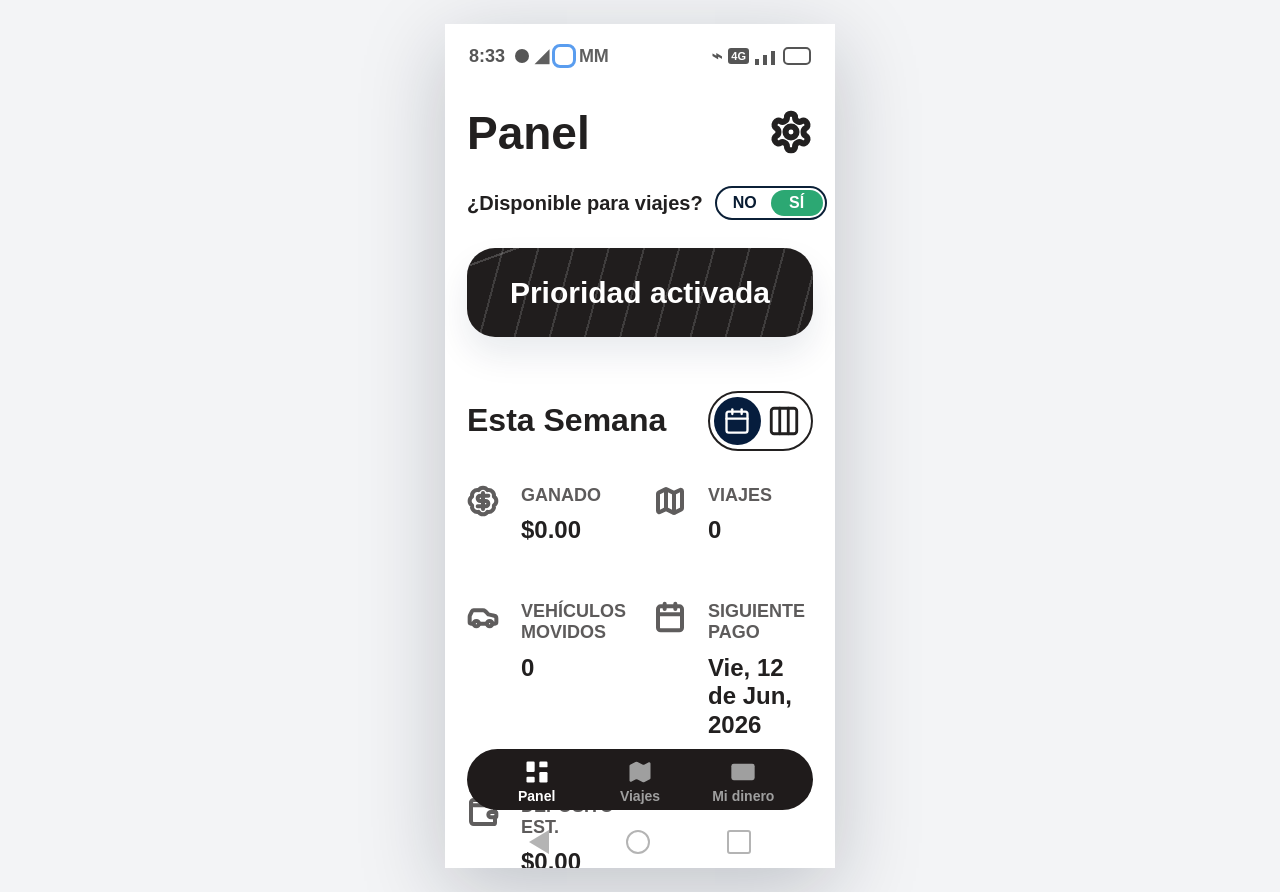
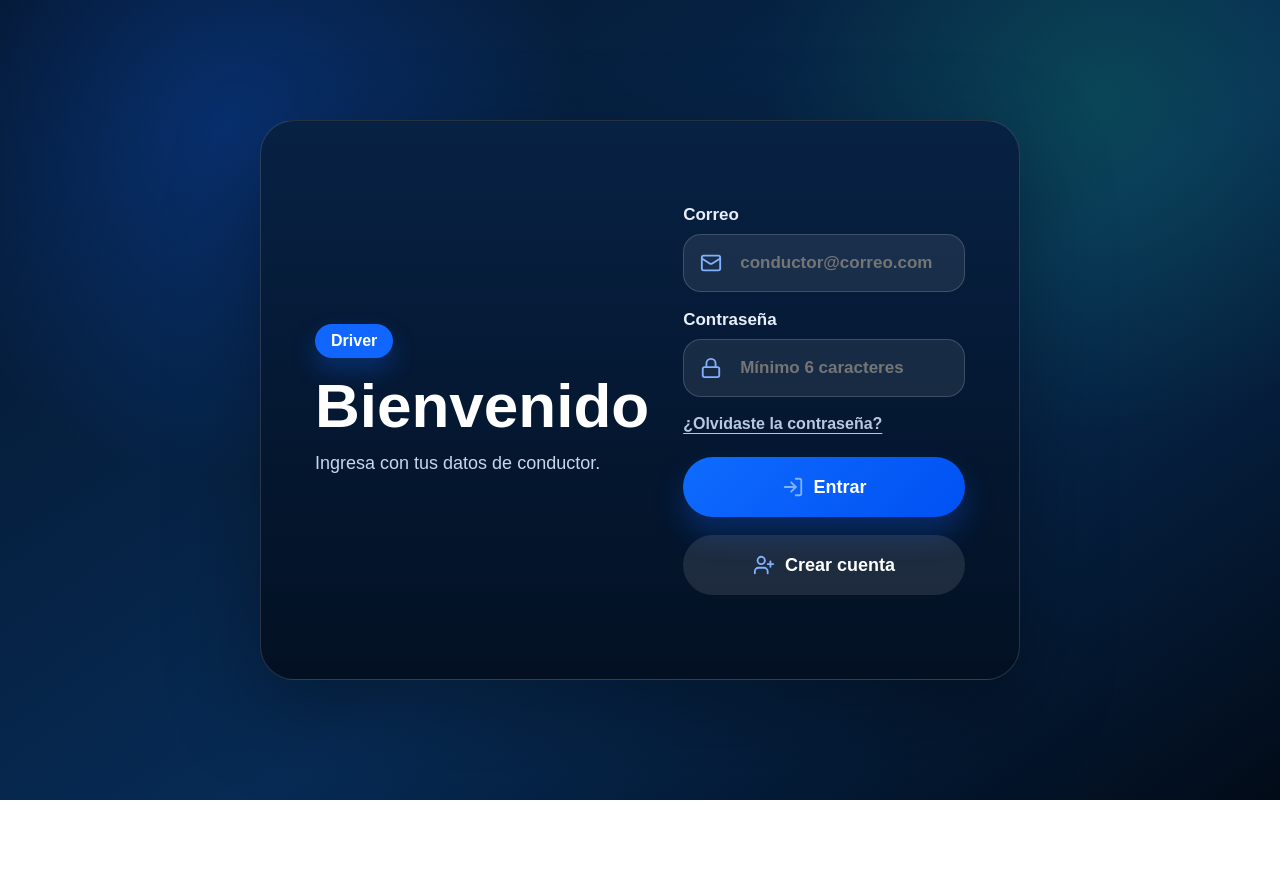
Before and after one commit to ruumruummx-hub/driver-ruum, a Next.js app: page / in a window 1280 px wide. After the commit the page ends 800 px from the top, so only its background shows below. Built offline with nearby package versions, Linux system fonts and the light colour scheme.

Commit message:
aplicar imagen

```diff
--- a/app/globals.css
+++ b/app/globals.css
@@ -1,10 +1,15 @@
 :root {
-  --ink: #222020;
-  --muted: #5e5d5d;
-  --light: #efefef;
-  --nav: #1f1b1b;
-  --blue: #061d3d;
-  --green: #2ca873;
+  --ink: #07142b;
+  --muted: #66718c;
+  --light: #f5f8fd;
+  --nav: #061b3a;
+  --blue: #1166ff;
+  --blue-deep: #021932;
+  --blue-soft: #eaf2ff;
+  --green: #19b96f;
+  --line: #dfe7f3;
+  --card: #ffffff;
+  --shadow: 0 18px 46px rgb(2 20 47 / 0.14);
 }
 
 * {
@@ -18,7 +23,10 @@ body {
 
 body {
   margin: 0;
-  background: #f3f4f6;
+  background:
+    radial-gradient(circle at 22% 10%, rgb(17 102 255 / 0.26), transparent 26%),
+    radial-gradient(circle at 78% 16%, rgb(25 185 111 / 0.16), transparent 24%),
+    linear-gradient(135deg, #031326 0%, #06264a 52%, #02101f 100%);
   color: var(--ink);
   font-family: Arial, Helvetica, sans-serif;
 }
@@ -28,11 +36,19 @@ button {
   font: inherit;
 }
 
+input {
+  color: inherit;
+  font: inherit;
+}
+
 .shell {
   min-height: 100vh;
   display: grid;
   place-items: center;
   padding: 24px;
+  background:
+    linear-gradient(115deg, rgb(255 255 255 / 0.035) 0 1px, transparent 1px 118px),
+    transparent;
 }
 
 .phone {
@@ -40,8 +56,141 @@ button {
   width: min(100%, 390px);
   height: 844px;
   overflow: hidden;
-  background: #fff;
-  box-shadow: 0 22px 80px rgb(15 23 42 / 0.22);
+  border: 1px solid rgb(255 255 255 / 0.16);
+  border-radius: 36px;
+  background:
+    linear-gradient(180deg, rgb(255 255 255 / 0.96), rgb(247 250 255 / 0.98)),
+    #fff;
+  box-shadow:
+    0 0 0 10px rgb(255 255 255 / 0.06),
+    0 30px 90px rgb(0 0 0 / 0.42);
+}
+
+.auth-shell {
+  min-height: 100vh;
+  padding: 18px;
+  background:
+    radial-gradient(circle at 18% 16%, rgb(17 102 255 / 0.28), transparent 28%),
+    radial-gradient(circle at 86% 12%, rgb(25 185 111 / 0.2), transparent 26%),
+    linear-gradient(145deg, #04152b 0%, #072b55 58%, #020b18 100%);
+}
+
+.auth-window {
+  width: min(100%, 440px);
+  min-height: min(780px, calc(100vh - 36px));
+  display: grid;
+  align-content: center;
+  gap: 34px;
+  border: 1px solid rgb(255 255 255 / 0.14);
+  border-radius: 34px;
+  background:
+    linear-gradient(180deg, rgb(8 34 69 / 0.92), rgb(3 16 34 / 0.98)),
+    var(--blue-deep);
+  padding: clamp(28px, 7vw, 54px);
+  box-shadow: 0 30px 90px rgb(0 0 0 / 0.34);
+  color: #fff;
+}
+
+.auth-brand span {
+  display: inline-block;
+  margin-bottom: 18px;
+  padding: 8px 16px;
+  border-radius: 999px;
+  background: var(--blue);
+  color: #fff;
+  font-weight: 900;
+  box-shadow: 0 12px 24px rgb(17 102 255 / 0.28);
+}
+
+.auth-brand h1 {
+  font-size: clamp(42px, 10vw, 62px);
+}
+
+.auth-brand p {
+  margin-top: 14px;
+  color: #c8d6ee;
+  font-size: 18px;
+  line-height: 1.35;
+}
+
+.auth-form {
+  display: grid;
+  gap: 18px;
+}
+
+.auth-form label {
+  display: grid;
+  gap: 9px;
+  color: #e7eefc;
+  font-size: 17px;
+  font-weight: 900;
+}
+
+.auth-form label > span {
+  min-height: 58px;
+  display: grid;
+  grid-template-columns: 28px 1fr;
+  align-items: center;
+  gap: 10px;
+  border: 1px solid rgb(255 255 255 / 0.16);
+  border-radius: 18px;
+  padding: 0 16px;
+  background: rgb(255 255 255 / 0.08);
+}
+
+.auth-form label > span:focus-within {
+  border-color: var(--blue);
+  background: rgb(255 255 255 / 0.12);
+}
+
+.auth-form svg {
+  color: #82b1ff;
+}
+
+.auth-form input {
+  width: 100%;
+  min-width: 0;
+  border: 0;
+  outline: 0;
+  background: transparent;
+  font-size: 17px;
+}
+
+.forgot-link {
+  width: fit-content;
+  border: 0;
+  background: transparent;
+  color: #b9c8e2;
+  padding: 0;
+  font-size: 16px;
+  font-weight: 900;
+  text-decoration: underline;
+  text-underline-offset: 4px;
+}
+
+.auth-primary,
+.auth-secondary {
+  min-height: 60px;
+  border-radius: 999px;
+  display: inline-flex;
+  align-items: center;
+  justify-content: center;
+  gap: 10px;
+  border: 0;
+  font-size: 18px;
+  font-weight: 900;
+}
+
+.auth-primary {
+  margin-top: 6px;
+  background: linear-gradient(135deg, #0f6bff, #0051f2);
+  color: #fff;
+  box-shadow: 0 16px 30px rgb(17 102 255 / 0.28);
+}
+
+.auth-secondary {
+  background: rgb(255 255 255 / 0.1);
+  color: #fff;
 }
 
 .status-bar {
@@ -53,7 +202,7 @@ button {
   padding: 0 24px;
   font-size: 18px;
   font-weight: 700;
-  color: #555;
+  color: #1a2c4d;
 }
 
 .status-icons,
@@ -67,7 +216,7 @@ button {
   width: 14px;
   height: 14px;
   border-radius: 50%;
-  background: #555;
+  background: #1a2c4d;
   display: inline-block;
 }
 
@@ -75,17 +224,17 @@ button {
   width: 18px;
   height: 18px;
   border-radius: 5px;
-  outline: 3px solid #5a9def;
+  outline: 3px solid var(--blue);
   display: inline-block;
 }
 
 .muted {
-  color: #5f5f5f;
+  color: #3b4962;
 }
 
 .volte {
   border-radius: 3px;
-  background: #555;
+  background: #1a2c4d;
   color: #fff;
   padding: 2px 3px;
   font-size: 11px;
@@ -95,16 +244,16 @@ button {
   width: 22px;
   height: 18px;
   display: inline-block;
-  background: linear-gradient(to top, #555 35%, transparent 35%) 0 100% / 4px 100% no-repeat,
-    linear-gradient(to top, #555 55%, transparent 55%) 8px 100% / 4px 100% no-repeat,
-    linear-gradient(to top, #555 80%, transparent 80%) 16px 100% / 4px 100% no-repeat;
+  background: linear-gradient(to top, #1a2c4d 35%, transparent 35%) 0 100% / 4px 100% no-repeat,
+    linear-gradient(to top, #1a2c4d 55%, transparent 55%) 8px 100% / 4px 100% no-repeat,
+    linear-gradient(to top, #1a2c4d 80%, transparent 80%) 16px 100% / 4px 100% no-repeat;
 }
 
 .battery {
   width: 28px;
   height: 18px;
   display: inline-block;
-  border: 2px solid #555;
+  border: 2px solid #1a2c4d;
   border-radius: 5px;
 }
 
@@ -124,6 +273,11 @@ button {
   align-items: center;
   justify-content: space-between;
   margin: 22px 0 28px;
+}
+
+.top h1,
+.flow-top h1 {
+  color: var(--ink);
 }
 
 h1,
@@ -161,17 +315,17 @@ h2 {
 }
 
 .availability strong {
-  font-size: 20px;
+  min-width: 0;
+  font-size: 19px;
   line-height: 1;
   font-weight: 900;
-  white-space: nowrap;
 }
 
 .switch {
-  width: 112px;
+  width: 96px;
   height: 34px;
-  flex: 0 0 112px;
-  border: 2px solid #0b2037;
+  flex: 0 0 96px;
+  border: 1px solid #bed0ea;
   border-radius: 999px;
   display: grid;
   grid-template-columns: 1fr 1fr;
@@ -182,7 +336,8 @@ h2 {
 
 .switch span {
   text-align: center;
-  color: #081b32;
+  color: #49617f;
+  font-size: 14px;
 }
 
 .switch .active {
@@ -196,7 +351,7 @@ h2 {
 
 .priority {
   height: 89px;
-  border-radius: 28px;
+  border-radius: 20px;
   display: grid;
   place-items: center;
   margin-bottom: 54px;
@@ -204,10 +359,9 @@ h2 {
   font-size: 30px;
   font-weight: 900;
   background:
-    linear-gradient(160deg, transparent 0 8%, rgb(255 255 255 / 0.18) 8% 9%, transparent 9% 20%),
-    repeating-linear-gradient(105deg, rgb(255 255 255 / 0.14) 0 2px, transparent 2px 34px),
-    #201d1d;
-  box-shadow: 0 18px 35px rgb(6 29 61 / 0.09);
+    radial-gradient(circle at 86% 18%, rgb(25 185 111 / 0.28), transparent 26%),
+    linear-gradient(135deg, #08294f, #03152d);
+  box-shadow: var(--shadow);
 }
 
 .section-head {
@@ -224,7 +378,7 @@ h2 {
 
 .view-switch {
   height: 60px;
-  border: 2px solid var(--ink);
+  border: 1px solid #bed0ea;
   border-radius: 999px;
   display: grid;
   align-items: center;
@@ -275,7 +429,7 @@ h2 {
 }
 
 .metric-icon {
-  color: #5f5d5d;
+  color: var(--blue);
 }
 
 .metric-icon svg {
@@ -288,7 +442,7 @@ h2 {
 .mini-metric span,
 .earned span {
   display: block;
-  color: #5d5b5b;
+  color: var(--muted);
   font-size: 18px;
   line-height: 1.18;
   font-weight: 900;
@@ -307,7 +461,7 @@ h2 {
   display: grid;
   grid-template-columns: 1fr 1fr;
   border-radius: 999px;
-  background: #efefef;
+  background: #eaf0f8;
   margin: 4px 8px 34px;
   padding: 0;
 }
@@ -318,16 +472,17 @@ h2 {
   background: transparent;
   font-size: 22px;
   font-weight: 900;
-  color: #626262;
+  color: #6b7891;
 }
 
 .segmented .selected {
-  background: var(--nav);
+  background: var(--blue);
   color: #fff;
+  box-shadow: 0 10px 18px rgb(17 102 255 / 0.22);
 }
 
 .date-range {
-  color: #858585;
+  color: var(--muted);
   text-align: center;
   font-size: 18px;
   margin-bottom: 26px;
@@ -343,12 +498,12 @@ h2 {
   display: grid;
   justify-items: center;
   gap: 18px;
-  color: #2a2929;
+  color: var(--ink);
   font-size: 20px;
 }
 
 .date-cell span {
-  color: #868686;
+  color: var(--muted);
 }
 
 .date-cell strong {
@@ -362,7 +517,7 @@ h2 {
 }
 
 .date-cell .today {
-  background: var(--nav);
+  background: var(--blue);
   color: #fff;
 }
 
@@ -376,7 +531,7 @@ h2 {
 
 .trips-screen {
   background:
-    linear-gradient(116deg, transparent 0 58%, rgb(0 0 0 / 0.025) 58% 59%, transparent 59% 100%),
+    linear-gradient(116deg, transparent 0 58%, rgb(17 102 255 / 0.045) 58% 59%, transparent 59% 100%),
     #fff;
 }
 
@@ -413,10 +568,10 @@ h2 {
 .accepted-card,
 .active-trip-card {
   width: 100%;
-  border: 1px solid #e8e8e8;
+  border: 1px solid var(--line);
   border-radius: 18px;
-  background: #fff;
-  box-shadow: 0 2px 8px rgb(0 0 0 / 0.14);
+  background: var(--card);
+  box-shadow: 0 12px 28px rgb(2 20 47 / 0.09);
   padding: 18px;
   text-align: left;
 }
@@ -438,14 +593,14 @@ h2 {
 .offer-head span {
   display: flex;
   align-items: center;
-  color: #666;
+  color: var(--blue);
   font-weight: 800;
 }
 
 .offer-card small {
   display: block;
   margin: 12px 0 6px;
-  color: #777;
+  color: var(--muted);
   font-size: 14px;
 }
 
@@ -455,7 +610,7 @@ h2 {
   grid-template-columns: 1fr auto;
   gap: 8px 12px;
   padding: 10px 0;
-  border-top: 1px solid #eee;
+  border-top: 1px solid var(--line);
 }
 
 .itinerary h3 {
@@ -474,13 +629,13 @@ h2 {
 .itinerary p,
 .accepted-card p {
   margin-bottom: 8px;
-  color: #2b2b2b;
+  color: #17243d;
   font-size: 15px;
 }
 
 .itinerary p span,
 .accepted-card p span {
-  color: #858585;
+  color: var(--muted);
   margin-right: 6px;
 }
 
@@ -496,7 +651,7 @@ h2 {
   display: flex;
   flex-wrap: wrap;
   gap: 14px;
-  color: #2b2b2b;
+  color: #17243d;
   font-size: 17px;
 }
 
@@ -509,7 +664,7 @@ h2 {
 .trip-meta svg {
   width: 20px;
   height: 20px;
-  color: #aaa;
+  color: #7fa4dc;
   stroke-width: 3;
 }
 
@@ -524,7 +679,7 @@ h2 {
   margin-bottom: 10px;
   padding: 2px 14px;
   border-radius: 999px;
-  background: #cd8500;
+  background: var(--green);
   color: #fff;
   font-size: 18px;
 }
@@ -533,18 +688,21 @@ h2 {
   position: absolute;
   right: 12px;
   top: 50%;
-  color: #777;
+  color: var(--blue);
 }
 
 .active-trip-card {
   position: relative;
   margin-bottom: 40px;
-  background: #201d1d;
+  border-color: rgb(255 255 255 / 0.08);
+  background:
+    radial-gradient(circle at 88% 16%, rgb(17 102 255 / 0.32), transparent 28%),
+    linear-gradient(135deg, #082a52, #02152c);
   color: #fff;
 }
 
 .active-trip-card span {
-  color: #2ca873;
+  color: #35e192;
   font-weight: 900;
 }
 
@@ -558,7 +716,7 @@ h2 {
 .active-trip-card small {
   display: block;
   max-width: 260px;
-  color: #ddd;
+  color: #c6d4ea;
   font-size: 14px;
 }
 
@@ -598,7 +756,7 @@ h2 {
 
 .details-strip p {
   margin-top: 8px;
-  color: #333;
+  color: #42506a;
   font-size: 19px;
   line-height: 1.3;
 }
@@ -607,7 +765,8 @@ h2 {
 .notes-card,
 .summary-route {
   border-radius: 18px;
-  background: #f7f7f7;
+  background: #f3f7fd;
+  border: 1px solid var(--line);
   padding: 20px;
   margin-bottom: 18px;
 }
@@ -623,7 +782,7 @@ h2 {
 .summary-route span,
 .big-copy p,
 .evidence-screen p {
-  color: #555;
+  color: #53627b;
   font-size: 18px;
   line-height: 1.45;
 }
@@ -640,7 +799,7 @@ h2 {
 }
 
 .summary-route svg {
-  color: var(--green);
+  color: var(--blue);
 }
 
 .summary-route strong,
@@ -683,12 +842,13 @@ h2 {
 }
 
 .primary {
-  background: var(--nav);
+  background: linear-gradient(135deg, #0f6bff, #0051f2);
   color: #fff;
+  box-shadow: 0 14px 24px rgb(17 102 255 / 0.24);
 }
 
 .secondary {
-  background: #e9e9e9;
+  background: #edf2f8;
   color: var(--ink);
 }
 
@@ -705,6 +865,7 @@ h2 {
 .step-eyebrow,
 .soft {
   color: #858585;
+  color: var(--muted);
   font-size: 20px;
 }
 
@@ -723,7 +884,7 @@ h2 {
 }
 
 .map-screen > p {
-  color: #2a2a2a;
+  color: #22304a;
   font-size: 28px;
   line-height: 1.3;
   margin-bottom: 20px;
@@ -735,9 +896,11 @@ h2 {
   overflow: hidden;
   border-radius: 18px;
   background:
-    linear-gradient(20deg, transparent 42%, rgb(255 255 255 / 0.16) 42% 45%, transparent 45%),
-    linear-gradient(108deg, transparent 24%, rgb(255 255 255 / 0.12) 24% 27%, transparent 27%),
-    #292929;
+    radial-gradient(circle at 16% 26%, rgb(25 185 111 / 0.14), transparent 18%),
+    linear-gradient(20deg, transparent 42%, rgb(255 255 255 / 0.12) 42% 45%, transparent 45%),
+    linear-gradient(108deg, transparent 24%, rgb(255 255 255 / 0.1) 24% 27%, transparent 27%),
+    linear-gradient(135deg, #eaf1f8, #dfe8f2);
+  border: 1px solid #d4deec;
 }
 
 .map-label {
@@ -745,7 +908,7 @@ h2 {
   top: 24px;
   left: 22px;
   z-index: 2;
-  color: #fff;
+  color: var(--blue-deep);
   font-size: 22px;
   font-weight: 900;
 }
@@ -757,14 +920,16 @@ h2 {
   width: 52px;
   height: 52px;
   color: #f7f7f7;
-  fill: #f7f7f7;
+  fill: var(--blue);
+  filter: drop-shadow(0 8px 10px rgb(17 102 255 / 0.28));
 }
 
 .road {
   position: absolute;
   height: 22px;
   border-radius: 999px;
-  background: #444;
+  background: #ffffff;
+  box-shadow: inset 0 0 0 1px #d3deeb;
   transform: rotate(-12deg);
 }
 
@@ -796,9 +961,9 @@ h2 {
   border-radius: 50%;
   display: grid;
   place-items: center;
-  background: #eee;
+  background: #fff;
   box-shadow: 0 2px 10px rgb(0 0 0 / 0.2);
-  color: #555;
+  color: var(--blue);
 }
 
 .route-footer {
@@ -807,13 +972,13 @@ h2 {
   align-items: center;
   gap: 8px;
   margin-top: 24px;
-  color: #777;
+  color: var(--muted);
   font-size: 14px;
 }
 
 .route-footer button {
   min-height: 38px;
-  border: 1px solid #777;
+  border: 1px solid #bed0ea;
   border-radius: 999px;
   display: inline-flex;
   align-items: center;
@@ -846,15 +1011,17 @@ h2 {
   border-radius: 8px;
   display: grid;
   place-items: center;
-  background: #fafafa;
-  border: 1px solid #eee;
-  color: #777;
+  background:
+    linear-gradient(10deg, transparent 44%, rgb(17 102 255 / 0.16) 44% 58%, transparent 58%),
+    #f4f8fe;
+  border: 1px solid var(--line);
+  color: #6682ad;
   font-size: 10px;
   text-align: center;
 }
 
 .vehicle-example p {
-  color: #777;
+  color: var(--muted);
   font-size: 18px;
 }
 
@@ -881,7 +1048,7 @@ h2 {
 
 .evidence-item {
   min-height: 58px;
-  border: 1px solid #ededed;
+  border: 1px solid var(--line);
   border-radius: 14px;
   display: grid;
   grid-template-columns: 32px 1fr;
@@ -889,13 +1056,13 @@ h2 {
   gap: 12px;
   padding: 0 16px;
   background: #fff;
-  box-shadow: 0 1px 5px rgb(0 0 0 / 0.08);
+  box-shadow: 0 8px 18px rgb(2 20 47 / 0.07);
   font-size: 18px;
   font-weight: 800;
 }
 
 .evidence-item svg {
-  color: var(--green);
+  color: var(--blue);
 }
 
 .done-screen {
@@ -946,7 +1113,7 @@ h2 {
 }
 
 .earned svg {
-  color: #aaa;
+  color: var(--blue);
   stroke-width: 3;
 }
 
@@ -957,10 +1124,10 @@ h2 {
 }
 
 .payment-card {
-  border: 1px solid #ececec;
+  border: 1px solid var(--line);
   border-radius: 20px;
   padding: 28px 24px 30px;
-  box-shadow: 0 1px 5px rgb(0 0 0 / 0.1);
+  box-shadow: 0 12px 28px rgb(2 20 47 / 0.09);
 }
 
 .payment-card h3 {
@@ -973,7 +1140,7 @@ h2 {
 }
 
 .payment-card h3 svg {
-  color: #aaa;
+  color: var(--blue);
 }
 
 .payment-row {
@@ -992,7 +1159,7 @@ h2 {
 
 .mini-metric div {
   grid-row: span 2;
-  color: #aaa;
+  color: #7fa4dc;
 }
 
 .mini-metric svg {
@@ -1019,6 +1186,8 @@ h2 {
   font-size: 26px;
   margin-bottom: 78px;
   white-space: nowrap;
+  color: var(--blue);
+  font-weight: 900;
 }
 
 .menu-group {
@@ -1052,9 +1221,12 @@ h2 {
   display: grid;
   grid-template-columns: repeat(3, 1fr);
   border-radius: 999px;
-  background: var(--nav);
+  background:
+    radial-gradient(circle at 50% 0, rgb(17 102 255 / 0.32), transparent 42%),
+    var(--blue-deep);
   padding: 8px 18px;
-  color: #9f9f9f;
+  color: #8ea2c0;
+  box-shadow: 0 16px 34px rgb(2 20 47 / 0.28);
 }
 
 .bottom-nav button {
@@ -1126,4 +1298,24 @@ h2 {
     min-height: 760px;
     box-shadow: none;
   }
+
+  .auth-shell {
+    padding: 0;
+  }
+
+  .auth-window {
+    width: 100vw;
+    min-height: 100vh;
+    border-radius: 0;
+    box-shadow: none;
+  }
 }
+
+@media (min-width: 760px) {
+  .auth-window {
+    width: min(92vw, 760px);
+    min-height: 560px;
+    grid-template-columns: 0.9fr 1.1fr;
+    align-items: center;
+  }
+}
--- a/app/layout.tsx
+++ b/app/layout.tsx
@@ -10,7 +10,7 @@ export const viewport: Viewport = {
   width: "device-width",
   initialScale: 1,
   maximumScale: 1,
-  themeColor: "#ffffff"
+  themeColor: "#061b3a"
 };
 
 export default function RootLayout({
--- a/app/page.tsx
+++ b/app/page.tsx
@@ -17,12 +17,16 @@ import {
   IdCard,
   KeyRound,
   LayoutDashboard,
+  Lock,
+  LogIn,
+  Mail,
   Map,
   MapPin,
   Navigation,
   ReceiptText,
   Settings,
   Timer,
+  UserPlus,
   Wallet,
   XCircle
 } from "lucide-react";
@@ -146,11 +150,16 @@ const acceptedTrips = [
 ];
 
 export default function Home() {
+  const [isAuthed, setIsAuthed] = useState(false);
   const [tab, setTab] = useState<Tab>("panel");
   const [tripTab, setTripTab] = useState<TripTab>("ofertas");
   const [flow, setFlow] = useState<FlowStep | null>(null);
   const [acceptedOffer, setAcceptedOffer] = useState(false);
   const [evidenceIndex, setEvidenceIndex] = useState(0);
+
+  if (!isAuthed) {
+    return <Onboarding onEnter={() => setIsAuthed(true)} />;
+  }
 
   const goPanel = () => {
     setTab("panel");
@@ -250,6 +259,99 @@ export default function Home() {
           <span />
         </div>
       </div>
+    </main>
+  );
+}
+
+function Onboarding({ onEnter }: { onEnter: () => void }) {
+  const [email, setEmail] = useState("");
+  const [password, setPassword] = useState("");
+  const [message, setMessage] = useState("Ingresa con tus datos de conductor.");
+
+  const hasEmail = email.trim().includes("@");
+  const hasPassword = password.trim().length >= 6;
+
+  const submit = (mode: "login" | "signup") => {
+    if (!hasEmail) {
+      setMessage("Escribe un correo válido para continuar.");
+      return;
+    }
+    if (!hasPassword) {
+      setMessage("La contraseña debe tener al menos 6 caracteres.");
+      return;
+    }
+    setMessage(mode === "login" ? "Acceso correcto." : "Cuenta creada correctamente.");
+    onEnter();
+  };
+
+  const recover = () => {
+    if (!hasEmail) {
+      setMessage("Escribe tu correo para enviarte recuperación.");
+      return;
+    }
+    setMessage(`Enviamos instrucciones a ${email.trim()}.`);
+  };
+
+  return (
+    <main className="shell auth-shell">
+      <section className="auth-window" aria-label="Inicio de sesión">
+        <div className="auth-brand">
+          <span>Driver</span>
+          <h1>Bienvenido</h1>
+          <p>{message}</p>
+        </div>
+
+        <form
+          className="auth-form"
+          onSubmit={(event) => {
+            event.preventDefault();
+            submit("login");
+          }}
+        >
+          <label>
+            Correo
+            <span>
+              <Mail size={22} />
+              <input
+                value={email}
+                onChange={(event) => setEmail(event.target.value)}
+                type="email"
+                inputMode="email"
+                autoComplete="email"
+                placeholder="conductor@correo.com"
+              />
+            </span>
+          </label>
+
+          <label>
+            Contraseña
+            <span>
+              <Lock size={22} />
+              <input
+                value={password}
+                onChange={(event) => setPassword(event.target.value)}
+                type="password"
+                autoComplete="current-password"
+                placeholder="Mínimo 6 caracteres"
+              />
+            </span>
+          </label>
+
+          <button className="forgot-link" type="button" onClick={recover}>
+            ¿Olvidaste la contraseña?
+          </button>
+
+          <button className="auth-primary" type="submit">
+            <LogIn size={22} />
+            Entrar
+          </button>
+
+          <button className="auth-secondary" type="button" onClick={() => submit("signup")}>
+            <UserPlus size={22} />
+            Crear cuenta
+          </button>
+        </form>
+      </section>
     </main>
   );
 }
```
